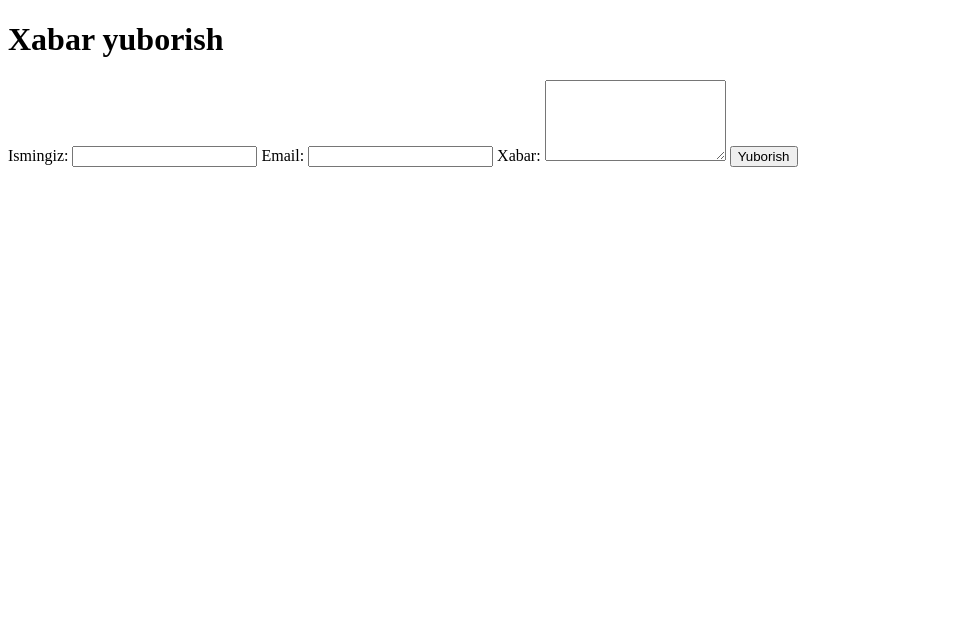
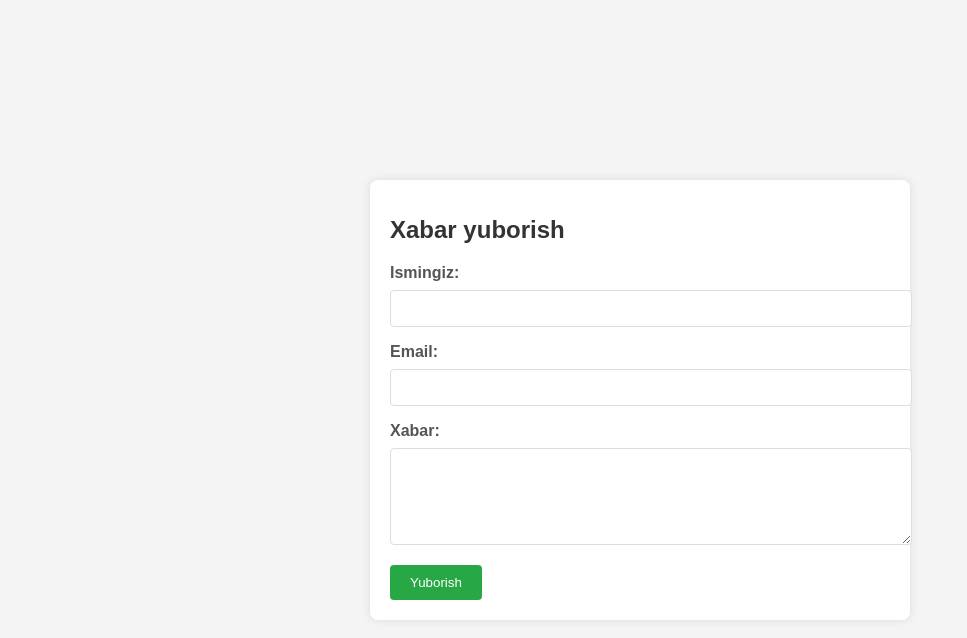
Before and after one commit to bovaqulov/hospitalchat.github.io, a plain HTML site: page index.html in a window 1280 px wide. Shown: the whole page, without its empty margins (0-967 px from the left). Drawn offline with Linux system fonts and the light colour scheme.

Commit message:
Update index.html

```diff
--- a/index.html
+++ b/index.html
@@ -4,7 +4,7 @@
     <meta charset="UTF-8">
     <meta name="viewport" content="width=device-width, initial-scale=1.0">
     <title>Xabar Formasi</title>
-    <link rel="stylesheet" href="src/css/styles.css">
+    <link rel="stylesheet" href="static/css/style.css">
 </head>
 <body>
     <div class="container">
```
